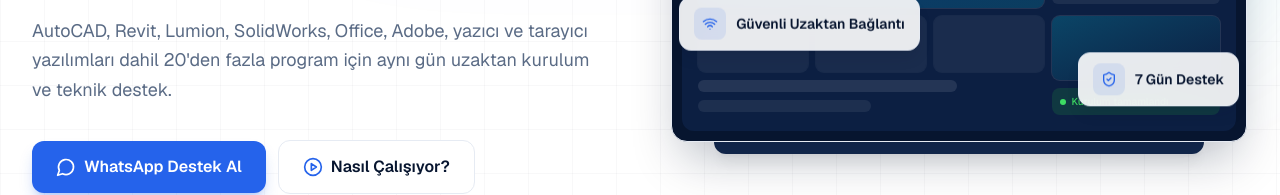
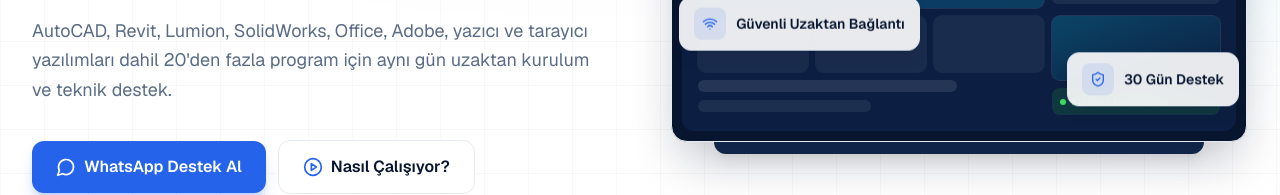
Before and after one commit to ismail-dmn/programkur-landing-page, a Next.js app: page / in a window 1280 px wide. Shown: the part 399-594 px from the top of the page. Built offline with nearby package versions, Linux system fonts and the light colour scheme.

Commit message:
Update support duration from 7 to 30 days

```diff
--- a/components/hero.tsx
+++ b/components/hero.tsx
@@ -16,7 +16,7 @@
   { icon: Zap, label: "Aynı Gün Kurulum", className: "left-0 top-10", delay: 0.2 },
   { icon: Clock, label: "Ortalama 15 dk Yanıt", className: "right-0 top-24", delay: 0.35 },
   { icon: Wifi, label: "Güvenli Uzaktan Bağlantı", className: "left-2 bottom-24", delay: 0.5 },
-  { icon: ShieldCheck, label: "7 Gün Destek", className: "right-2 bottom-10", delay: 0.65 },
+  { icon: ShieldCheck, label: "30 Gün Destek", className: "right-2 bottom-10", delay: 0.65 },
 ]
 
 const softwareTabs = ["AutoCAD", "Lumion", "Revit", "SolidWorks", "Office", "Adobe"]
```
